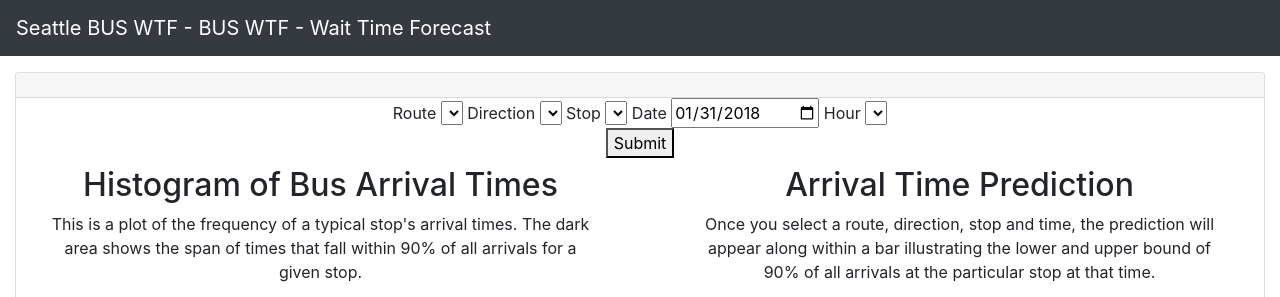
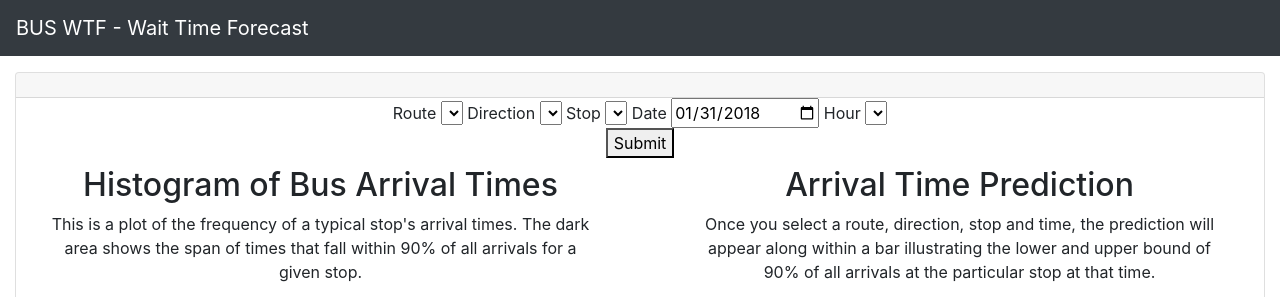
Before and after one commit to sidetrackedmind/seattle-bustime, a Flask app: page / in a window 1280 px wide. Shown: the top 297 px of the page. Run offline with Flask 2, Linux system fonts and the light colour scheme; lists and menus that the app fills with data are empty; some libraries are stand-ins or nearby versions.

Commit message:
web app changes

```diff
--- a/templates/charts.html
+++ b/templates/charts.html
@@ -7,7 +7,7 @@
   <meta name="viewport" content="width=device-width, initial-scale=1, shrink-to-fit=no">
   <meta name="description" content="">
   <meta name="author" content="">
-  <title>BUS WTF - Wait Time Forecast</title>
+  <title>BUS WTF - Wait Time Forecast - Seattle</title>
   <!-- Bootstrap core CSS-->
   <link href="static/vendor/bootstrap/css/bootstrap.min.css" rel="stylesheet">
   <!-- Custom fonts for this template-->
@@ -81,7 +81,7 @@
 <body class="fixed-nav sticky-footer bg-dark" id="page-top">
   <!-- Navigation-->
   <nav class="navbar navbar-expand-lg navbar-dark bg-dark fixed-top" id="mainNav">
-    <a class="navbar-brand" href="index.html">Seattle BUS WTF - BUS WTF - Wait Time Forecast</a>
+    <a class="navbar-brand" href="index.html">BUS WTF - Wait Time Forecast</a>
     <button class="navbar-toggler navbar-toggler-right" type="button" data-toggle="collapse" data-target="#navbarResponsive" aria-controls="navbarResponsive" aria-expanded="false" aria-label="Toggle navigation">
       <span class="navbar-toggler-icon"></span>
     </button>
```
